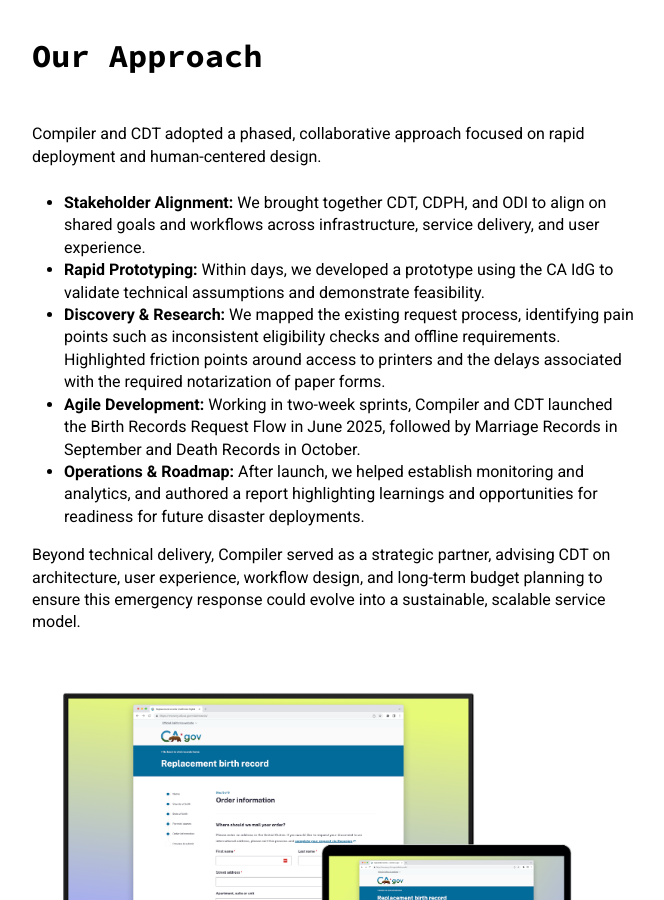
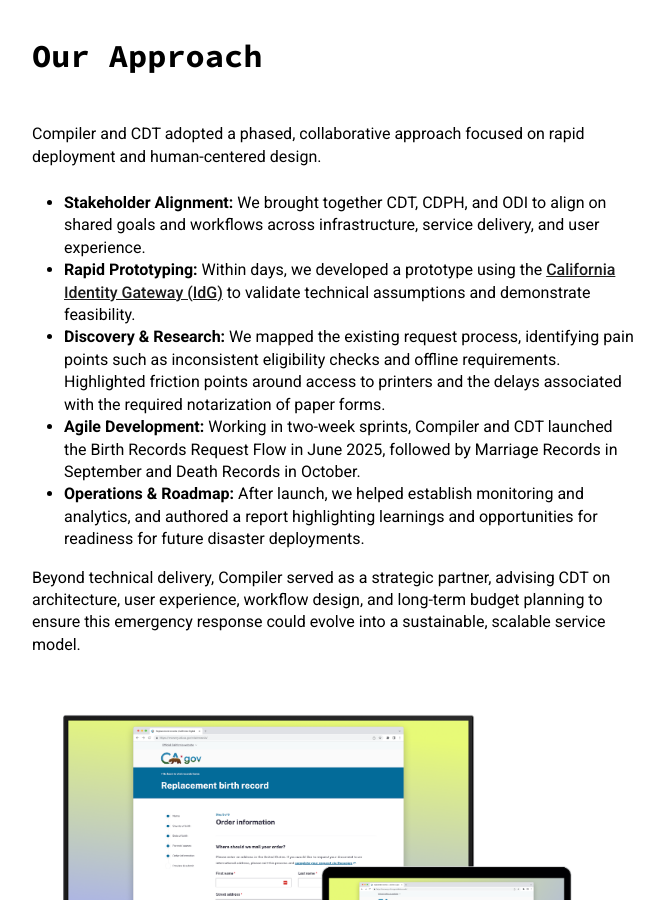
Before and after one commit to compilerla/compiler.la, a Jekyll site: the page built from src/_posts/2025-12-12-case-study-cdt.md, in a window 1280 px wide and 900 px high, scrolled down 1949 px. Shown: the whole window, without its empty margins (306-970 px from the left). Built offline with Jekyll 4.4.1, drawn with Linux system fonts in a browser that asks for light colours.

Commit message:
fix: use full name of CA IdG on first usage
also add link to CDT's webpage about it.

```diff
--- a/src/_posts/2025-12-12-case-study-cdt.md
+++ b/src/_posts/2025-12-12-case-study-cdt.md
@@ -31,7 +31,7 @@
 Compiler and CDT adopted a phased, collaborative approach focused on rapid deployment and human-centered design.
 
 - **Stakeholder Alignment:** We brought together CDT, CDPH, and ODI to align on shared goals and workflows across infrastructure, service delivery, and user experience.
-- **Rapid Prototyping:** Within days, we developed a prototype using the CA IdG to validate technical assumptions and demonstrate feasibility.
+- **Rapid Prototyping:** Within days, we developed a prototype using the [California Identity Gateway (IdG)](https://digitalidstrategy.cdt.ca.gov/primary-elements.html) to validate technical assumptions and demonstrate feasibility.
 - **Discovery & Research:** We mapped the existing request process, identifying pain points such as inconsistent eligibility checks and offline requirements. Highlighted friction points around access to printers and the delays associated with the required notarization of paper forms.
 - **Agile Development:** Working in two-week sprints, Compiler and CDT launched the Birth Records Request Flow in June 2025, followed by Marriage Records in September and Death Records in October.
 - **Operations & Roadmap:** After launch, we helped establish monitoring and analytics, and authored a report highlighting learnings and opportunities for readiness for future disaster deployments.
```
